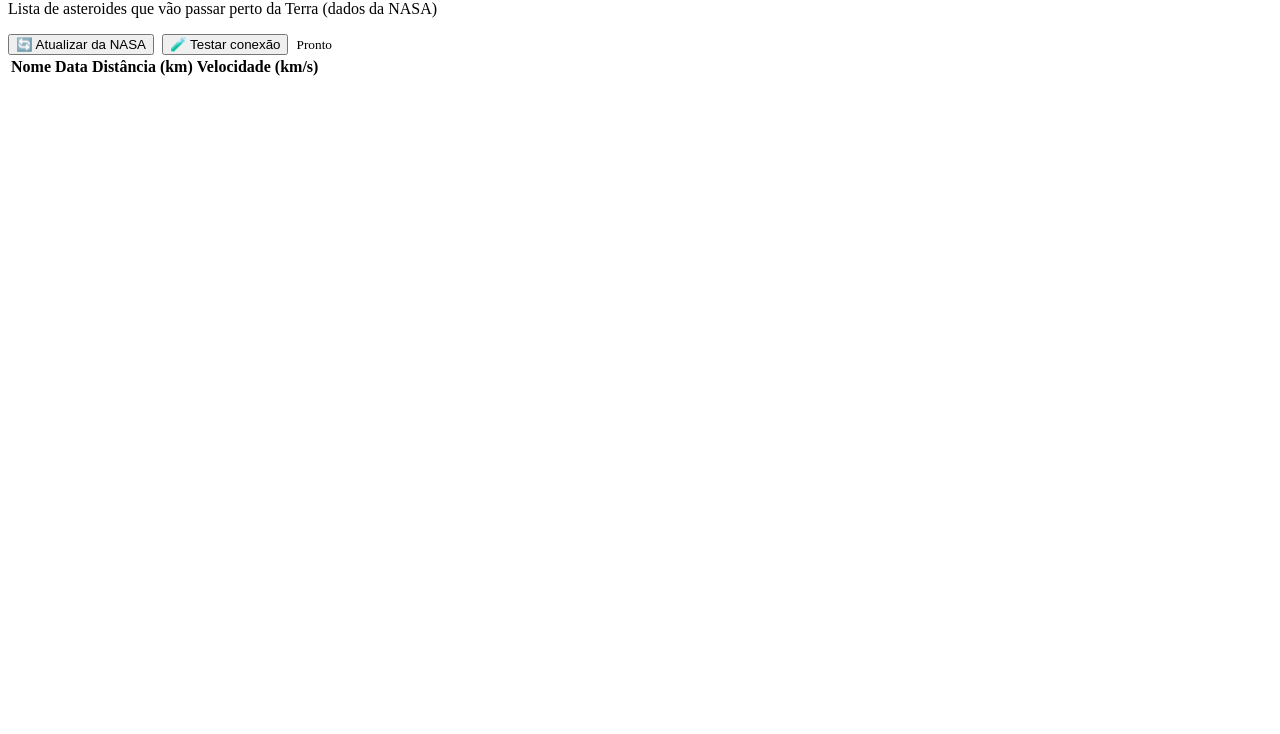
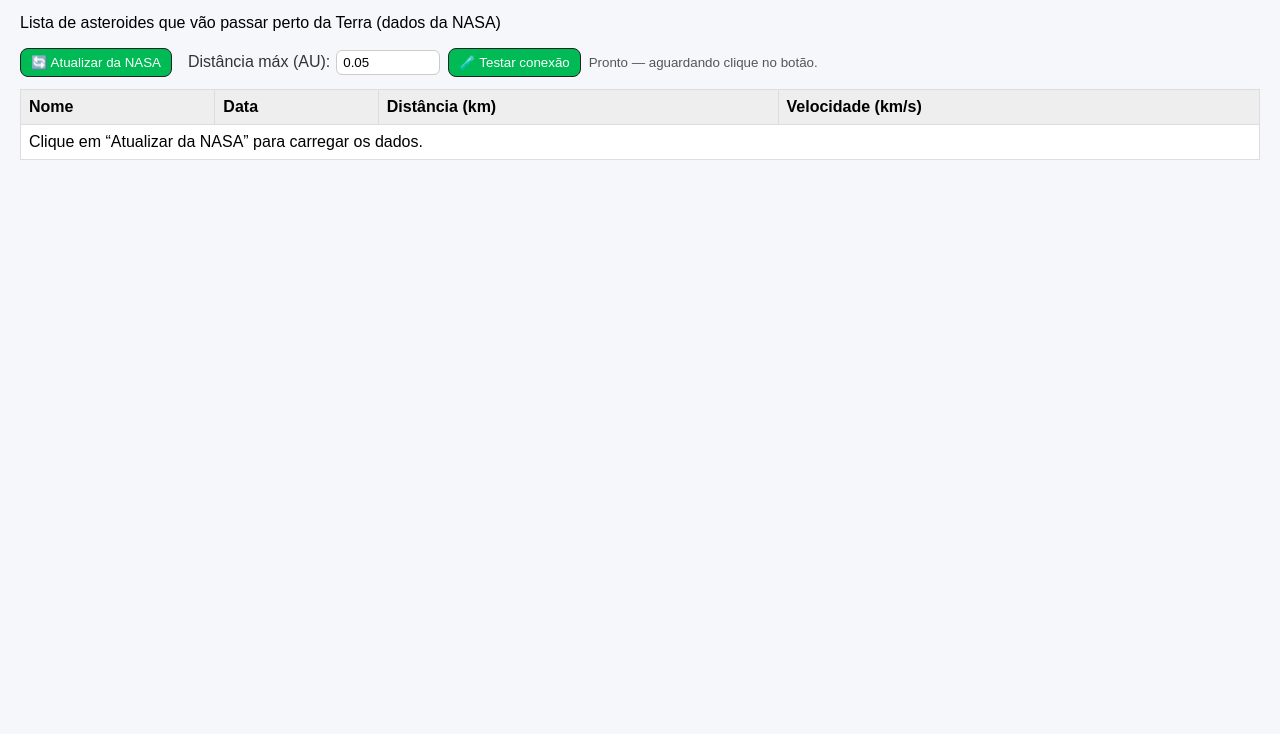
Before and after one commit to escolalegalbrasil/meteor-madness, a plain HTML site: page index.html in a window 1280 px wide. Shown: the part 66-800 px from the top of the page. Drawn offline with Linux system fonts and the light colour scheme.

Commit message:
Update index.html

```diff
--- a/index.html
+++ b/index.html
@@ -1,17 +1,19 @@
+<!DOCTYPE html>
+<html lang="pt-BR">
+<head>
+  <meta charset="utf-8">
+  <title>Meteor Madness</title>
+  <link rel="stylesheet" href="style.css">
+</head>
+<body>
+
 <main>
   <h1>Meteor Madness</h1>
   <p>Lista de asteroides que vão passar perto da Terra (dados da NASA)</p>
 
   <div style="display:flex;gap:8px;align-items:center;flex-wrap:wrap">
     <button id="btnAtualizar">🔄 Atualizar da NASA</button>
-
-
-<button id="btnDiag">🧪 Testar conexão</button>
-
-
-
-
-
+    <button id="btnDiag">🧪 Testar conexão</button>
     <small id="status">Pronto</small>
   </div>
 
@@ -29,3 +31,7 @@
     </tbody>
   </table>
 </main>
+
+<script src="script.js"></script>
+</body>
+</html>
```
